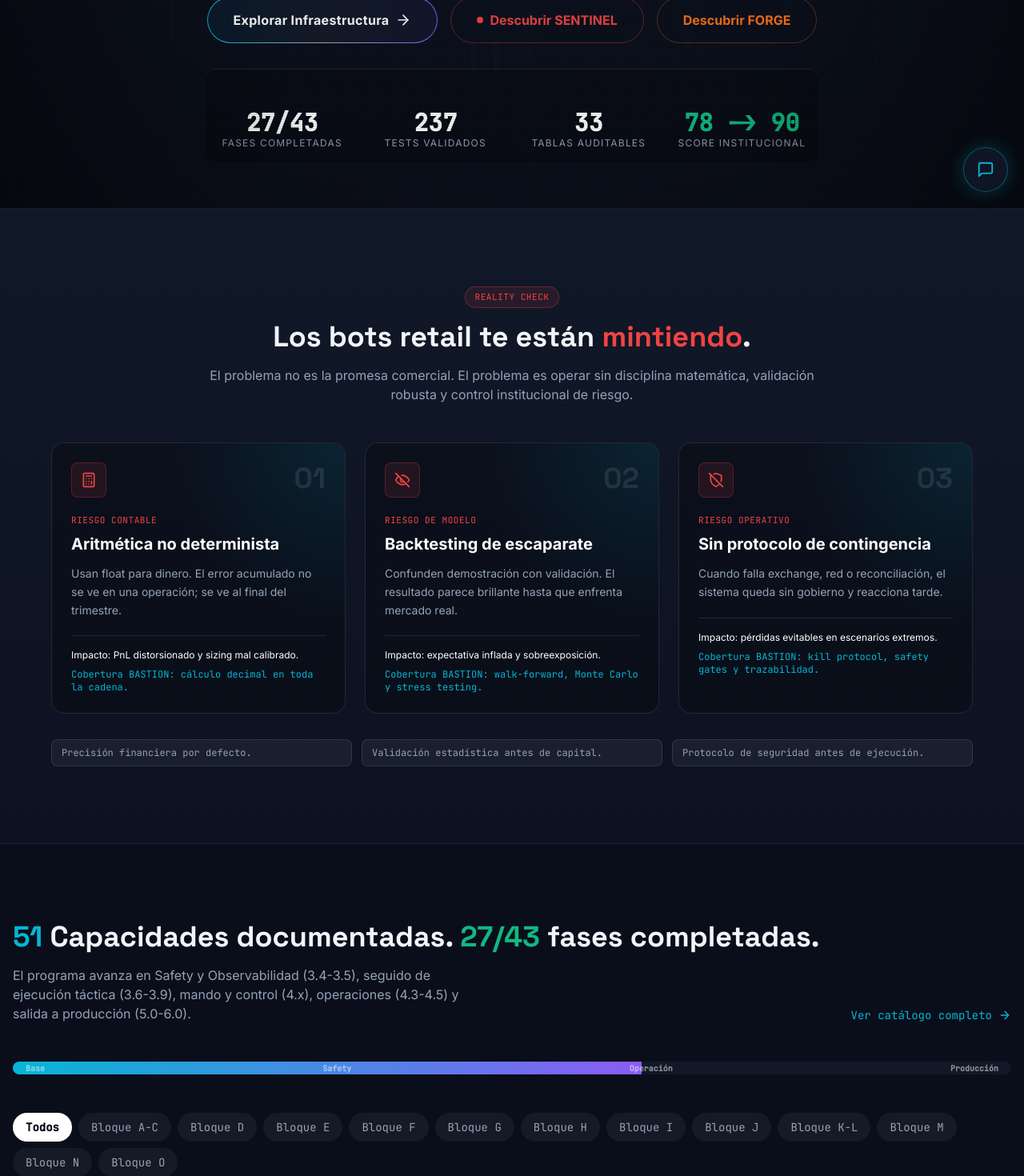
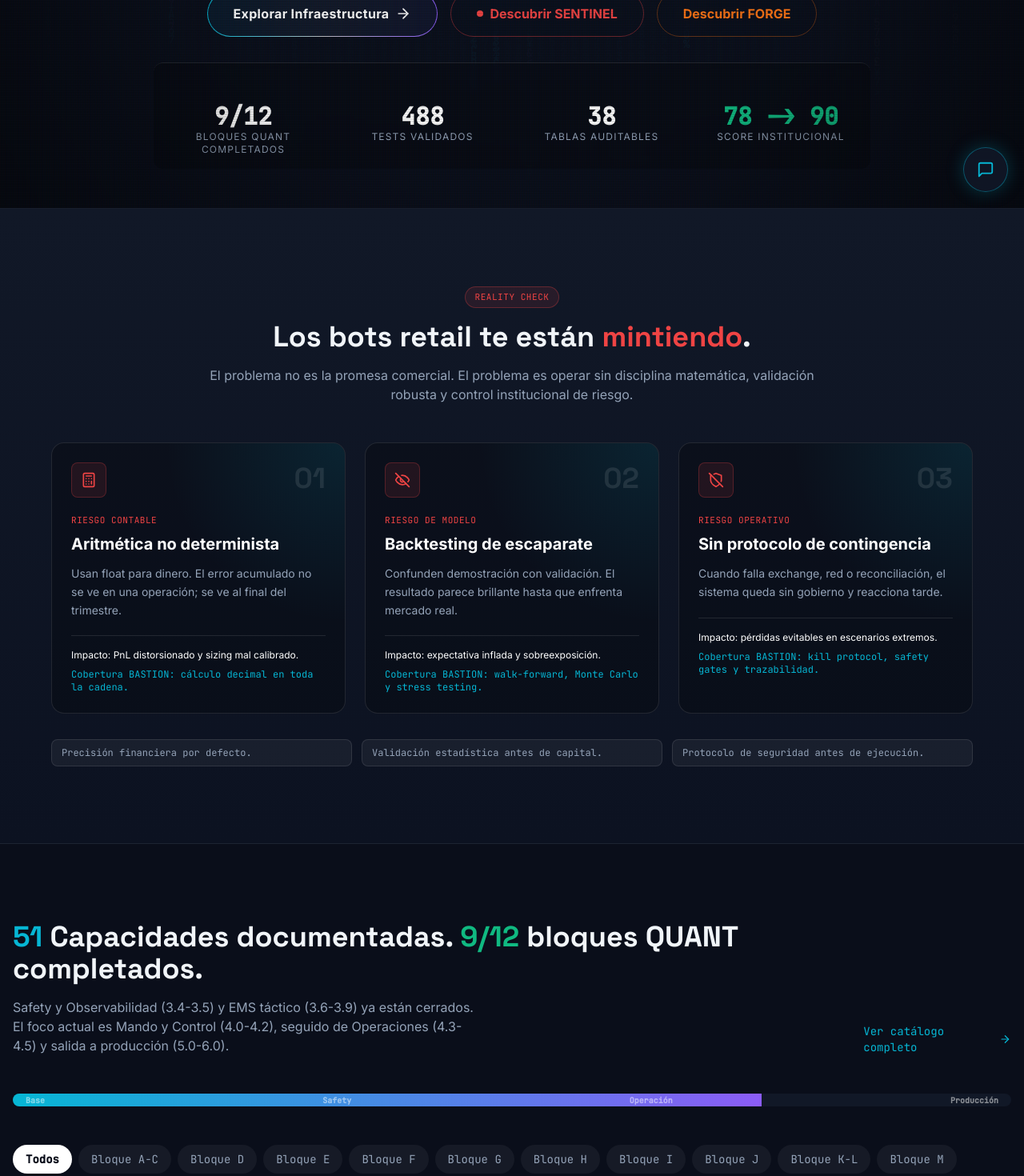
Before and after one commit to AbelSolerDev/BASTION-QUANT-WEB, a React (Vite) app: page /#/ in a window 1280 px wide. Shown: the part 540-2010 px from the top of the page at 80% size. Built offline with nearby package versions, Linux system fonts and the light colour scheme.

Commit message:
Update web progress to reflect phase 3.9 closure and block L completion

```diff
--- a/src/data.ts
+++ b/src/data.ts
@@ -8,9 +8,9 @@ export const blocks: Block[] = [
   { id: 'G', title: 'TRIDENTE', description: 'NEXUS + PHOENIX + SYMBIOSIS', phase: 'Fases 2.18-2.20' },
   { id: 'H', title: 'MUNDO REAL', description: 'Conexión exchange y OMS base', phase: 'Fases 3.0-3.2' },
   { id: 'I', title: 'OMS HARDENING', description: 'Blindaje operativo del core', phase: 'Fase 3.3 (cerrada)' },
-  { id: 'J', title: 'SAFETY + OBSERVABILIDAD', description: 'Control de riesgo en profundidad', phase: 'Fases 3.4-3.5' },
-  { id: 'K-L', title: 'EMS TÁCTICO', description: 'Ejecución avanzada y calidad de fill', phase: 'Fases 3.6-3.9' },
-  { id: 'M', title: 'MANDO Y CONTROL', description: 'Alertas, comando y cockpit', phase: 'Fases 4.0-4.2' },
+  { id: 'J', title: 'SAFETY + OBSERVABILIDAD', description: 'Control de riesgo en profundidad', phase: 'Fases 3.4-3.5 (cerradas)' },
+  { id: 'K-L', title: 'EMS TÁCTICO', description: 'Ejecución avanzada y calidad de fill', phase: 'Fases 3.6-3.9 (cerradas)' },
+  { id: 'M', title: 'MANDO Y CONTROL', description: 'Alertas, comando y cockpit', phase: 'Fases 4.0-4.2 (siguiente)' },
   { id: 'N', title: 'OPERACIONES', description: 'Incidentes, contabilidad y reconciliación', phase: 'Fases 4.3-4.5' },
   { id: 'O', title: 'PRODUCCIÓN', description: 'Paper, canary y salida controlada', phase: 'Fases 5.0-6.0' },
   { id: 'SENTINEL', title: 'SENTINEL', description: 'Programa separado de inteligencia macro', phase: 'Post-6.0' },
@@ -47,20 +47,20 @@ export const features: Feature[] = [
   { id: 56, block: 'I', name: 'Chain of guards', description: 'Validación por capas en el flujo OMS.', longDescription: 'Marco de validaciones para filtrar decisiones antes de tocar mercado.', status: 'CONSTRUIDO', icon: 'ShieldCheck' },
   { id: 57, block: 'I', name: 'Risk manager configurable', description: 'Límites adaptables por entorno.', longDescription: 'Políticas de riesgo parametrizables para transición ordenada entre etapas.', status: 'CONSTRUIDO', icon: 'SlidersHorizontal' },
 
-  { id: 62, block: 'J', name: 'Kill switch FSM de 6 estados', description: 'Protocolo de emergencia verificable.', longDescription: 'Pasa de pausa a cierre con estados trazables y confirmación operativa.', status: 'EN DESARROLLO', icon: 'Power' },
-  { id: 63, block: 'J', name: 'WriteBarrier global', description: 'Control central de escritura a mercado.', longDescription: 'Bloquea aperturas cuando el sistema no es seguro y preserva el carril de cierre.', status: 'EN DESARROLLO', icon: 'Shield' },
-  { id: 64, block: 'J', name: 'Safe-to-trade continuo', description: 'Semáforo operativo en tiempo real.', longDescription: 'Evalúa salud integral antes de habilitar nueva exposición.', status: 'EN DESARROLLO', icon: 'Activity' },
-  { id: 65, block: 'J', name: 'Anti-bypass de ejecución', description: 'Una sola puerta de entrada a mercado.', longDescription: 'Refuerza gobernanza para evitar rutas paralelas no autorizadas.', status: 'ROADMAP', icon: 'Lock' },
-  { id: 66, block: 'J', name: 'Idempotencia contractual', description: 'Evita duplicados en condiciones reales.', longDescription: 'Consolida control de reintentos y elimina duplicación accidental de órdenes.', status: 'ROADMAP', icon: 'Fingerprint' },
-  { id: 67, block: 'J', name: 'Reconciliación con escalado', description: 'Respuesta automática por severidad.', longDescription: 'Del monitoreo pasivo a acción operativa escalada según impacto.', status: 'ROADMAP', icon: 'RefreshCw' },
-  { id: 69, block: 'J', name: 'Audit trail inmutable', description: 'Trazabilidad forense del sistema.', longDescription: 'Registro encadenado para evidenciar integridad de eventos críticos.', status: 'ROADMAP', icon: 'Scroll' },
-  { id: 70, block: 'J', name: 'Decision envelope', description: 'Explicabilidad operativa por decisión.', longDescription: 'Conserva contexto de entrada y salida para reproducibilidad de cada acción.', status: 'ROADMAP', icon: 'FileSearch' },
+  { id: 62, block: 'J', name: 'Kill switch FSM de 6 estados', description: 'Protocolo de emergencia verificable.', longDescription: 'Pasa de pausa a cierre con estados trazables y confirmación operativa.', status: 'CONSTRUIDO', icon: 'Power' },
+  { id: 63, block: 'J', name: 'WriteBarrier global', description: 'Control central de escritura a mercado.', longDescription: 'Bloquea aperturas cuando el sistema no es seguro y preserva el carril de cierre.', status: 'CONSTRUIDO', icon: 'Shield' },
+  { id: 64, block: 'J', name: 'Safe-to-trade continuo', description: 'Semáforo operativo en tiempo real.', longDescription: 'Evalúa salud integral antes de habilitar nueva exposición.', status: 'CONSTRUIDO', icon: 'Activity' },
+  { id: 65, block: 'J', name: 'Anti-bypass de ejecución', description: 'Una sola puerta de entrada a mercado.', longDescription: 'Refuerza gobernanza para evitar rutas paralelas no autorizadas.', status: 'CONSTRUIDO', icon: 'Lock' },
+  { id: 66, block: 'J', name: 'Idempotencia contractual', description: 'Evita duplicados en condiciones reales.', longDescription: 'Consolida control de reintentos y elimina duplicación accidental de órdenes.', status: 'CONSTRUIDO', icon: 'Fingerprint' },
+  { id: 67, block: 'J', name: 'Reconciliación con escalado', description: 'Respuesta automática por severidad.', longDescription: 'Del monitoreo pasivo a acción operativa escalada según impacto.', status: 'CONSTRUIDO', icon: 'RefreshCw' },
+  { id: 69, block: 'J', name: 'Audit trail inmutable', description: 'Trazabilidad forense del sistema.', longDescription: 'Registro encadenado para evidenciar integridad de eventos críticos.', status: 'CONSTRUIDO', icon: 'Scroll' },
+  { id: 70, block: 'J', name: 'Decision envelope', description: 'Explicabilidad operativa por decisión.', longDescription: 'Conserva contexto de entrada y salida para reproducibilidad de cada acción.', status: 'CONSTRUIDO', icon: 'FileSearch' },
 
-  { id: 80, block: 'K-L', name: 'EMS táctico base', description: 'Núcleo de ejecución por tácticas.', longDescription: 'Marco inicial para convertir intención de orden en ejecución disciplinada.', status: 'ROADMAP', icon: 'Route' },
-  { id: 81, block: 'K-L', name: 'Scheduler con fencing token', description: 'Control de instancia activa única.', longDescription: 'Evita doble control operativo en escenarios de failover o reinicio.', status: 'ROADMAP', icon: 'KeyRound' },
-  { id: 82, block: 'K-L', name: 'Capability gating por exchange', description: 'Activa solo funciones soportadas.', longDescription: 'Reduce riesgo operativo al respetar capacidades reales del proveedor.', status: 'ROADMAP', icon: 'Filter' },
-  { id: 83, block: 'K-L', name: 'TWAP + TCA básico', description: 'Calidad de ejecución medible.', longDescription: 'Divide ejecuciones y compara contra benchmark para mejorar fill quality.', status: 'ROADMAP', icon: 'BarChart3' },
-  { id: 85, block: 'K-L', name: 'Post-only y reduce-only robusto', description: 'Control fino de impacto y cierre.', longDescription: 'Evita ejecución no deseada y preserva coherencia de salida.', status: 'ROADMAP', icon: 'CornerDownLeft' },
+  { id: 80, block: 'K-L', name: 'EMS táctico base', description: 'Núcleo de ejecución por tácticas.', longDescription: 'Marco inicial para convertir intención de orden en ejecución disciplinada.', status: 'CONSTRUIDO', icon: 'Route' },
+  { id: 81, block: 'K-L', name: 'Scheduler con fencing token', description: 'Control de instancia activa única.', longDescription: 'Evita doble control operativo en escenarios de failover o reinicio.', status: 'CONSTRUIDO', icon: 'KeyRound' },
+  { id: 82, block: 'K-L', name: 'Capability gating por exchange', description: 'Activa solo funciones soportadas.', longDescription: 'Reduce riesgo operativo al respetar capacidades reales del proveedor.', status: 'CONSTRUIDO', icon: 'Filter' },
+  { id: 83, block: 'K-L', name: 'TWAP + TCA básico', description: 'Calidad de ejecución medible.', longDescription: 'Divide ejecuciones y compara contra benchmark para mejorar fill quality.', status: 'CONSTRUIDO', icon: 'BarChart3' },
+  { id: 85, block: 'K-L', name: 'Post-only y reduce-only robusto', description: 'Control fino de impacto y cierre.', longDescription: 'Evita ejecución no deseada y preserva coherencia de salida.', status: 'CONSTRUIDO', icon: 'CornerDownLeft' },
 
   { id: 90, block: 'M', name: 'Motor de alertas con dedupe', description: 'Señal útil sin tormenta de ruido.', longDescription: 'Agrupa y prioriza eventos para respuesta humana efectiva.', status: 'ROADMAP', icon: 'Bell' },
   { id: 91, block: 'M', name: 'Centro de mando Telegram', description: 'Comandos críticos con control reforzado.', longDescription: 'Canal operativo móvil con validaciones y trazabilidad.', status: 'ROADMAP', icon: 'Smartphone' },
--- a/src/pages/CatalogPage.tsx
+++ b/src/pages/CatalogPage.tsx
@@ -37,6 +37,12 @@ const CatalogPage: React.FC = () => {
             Mostrando {features.length} capacidades clave documentadas.
           </span>
         </p>
+
+        <div className="mb-10 rounded-xl border border-accentSuccess/25 bg-accentSuccess/10 px-4 py-3">
+          <p className="text-xs md:text-sm font-mono text-accentSuccess">
+            ESTADO OPERATIVO: Fase 3.9 cerrada · Bloque L completado · Próximo bloque M (fase 4.0)
+          </p>
+        </div>
 
         <div className="space-y-12">
           {featuresByBlock.map((group) => (
--- a/src/pages/LandingPage.tsx
+++ b/src/pages/LandingPage.tsx
@@ -80,7 +80,7 @@ const LandingPage: React.FC = () => {
             className="text-textSecondary text-lg md:text-xl max-w-2xl mx-auto"
           >
             Plataforma cuantitativa con validación estadística, control operativo por capas y trazabilidad completa de
-            decisiones. Fase 3.4 en ejecución con ruta definida hasta 6.0.
+            decisiones. Fase 3.9 cerrada, bloque EMS avanzado completado y transición activa hacia fase 4.0.
             <br />
             <strong className="text-white">No es un bot. Es infraestructura financiera.</strong>
           </motion.p>
@@ -121,15 +121,15 @@ const LandingPage: React.FC = () => {
             className="grid grid-cols-2 md:grid-cols-4 gap-8 pt-12 border-t border-white/10 mt-12 bg-black/20 backdrop-blur-sm rounded-xl p-4"
           >
             <div>
-              <div className="text-3xl font-mono font-bold text-white">27/43</div>
-              <div className="text-xs text-textSecondary uppercase tracking-widest">Fases Completadas</div>
+              <div className="text-3xl font-mono font-bold text-white">9/12</div>
+              <div className="text-xs text-textSecondary uppercase tracking-widest">Bloques QUANT Completados</div>
             </div>
             <div>
-              <div className="text-3xl font-mono font-bold text-white">237</div>
+              <div className="text-3xl font-mono font-bold text-white">488</div>
               <div className="text-xs text-textSecondary uppercase tracking-widest">Tests Validados</div>
             </div>
             <div>
-              <div className="text-3xl font-mono font-bold text-white">33</div>
+              <div className="text-3xl font-mono font-bold text-white">38</div>
               <div className="text-xs text-textSecondary uppercase tracking-widest">Tablas Auditables</div>
             </div>
             <div>
@@ -241,11 +241,11 @@ const LandingPage: React.FC = () => {
             <div>
               <h2 className="text-3xl md:text-4xl font-display font-bold mb-4">
                 <span className="text-accentCyan">{features.length}</span> Capacidades documentadas.{' '}
-                <span className="text-accentSuccess">27/43</span> fases completadas.
+                <span className="text-accentSuccess">9/12</span> bloques QUANT completados.
               </h2>
               <p className="text-textSecondary max-w-xl">
-                El programa avanza en Safety y Observabilidad (3.4-3.5), seguido de ejecución táctica (3.6-3.9), mando y
-                control (4.x), operaciones (4.3-4.5) y salida a producción (5.0-6.0).
+                Safety y Observabilidad (3.4-3.5) y EMS táctico (3.6-3.9) ya están cerrados. El foco actual es Mando y
+                Control (4.0-4.2), seguido de Operaciones (4.3-4.5) y salida a producción (5.0-6.0).
               </p>
             </div>
             <Link
@@ -257,7 +257,7 @@ const LandingPage: React.FC = () => {
           </div>
 
           <div className="w-full bg-bgSecondary h-4 rounded-full mb-12 overflow-hidden relative">
-            <div className="absolute top-0 left-0 h-full bg-gradient-to-r from-accentCyan to-accentViolet w-[63%]" />
+            <div className="absolute top-0 left-0 h-full bg-gradient-to-r from-accentCyan to-accentViolet w-[75%]" />
             <div className="absolute top-0 left-0 h-full w-full hidden md:flex text-[10px] font-mono font-bold text-white/50 items-center justify-between px-4">
               <span>Base</span>
               <span>Safety</span>
@@ -266,7 +266,7 @@ const LandingPage: React.FC = () => {
             </div>
           </div>
           <p className="md:hidden text-[11px] font-mono text-textSecondary text-center -mt-8 mb-8">
-            Estado actual: Safety 3.4 -&gt; Objetivo: Producción 6.0
+            Estado actual: 3.9 cerrada (bloque L) -&gt; Siguiente: 4.0
           </p>
 
           <div className="flex flex-wrap gap-2 mb-8">
```
